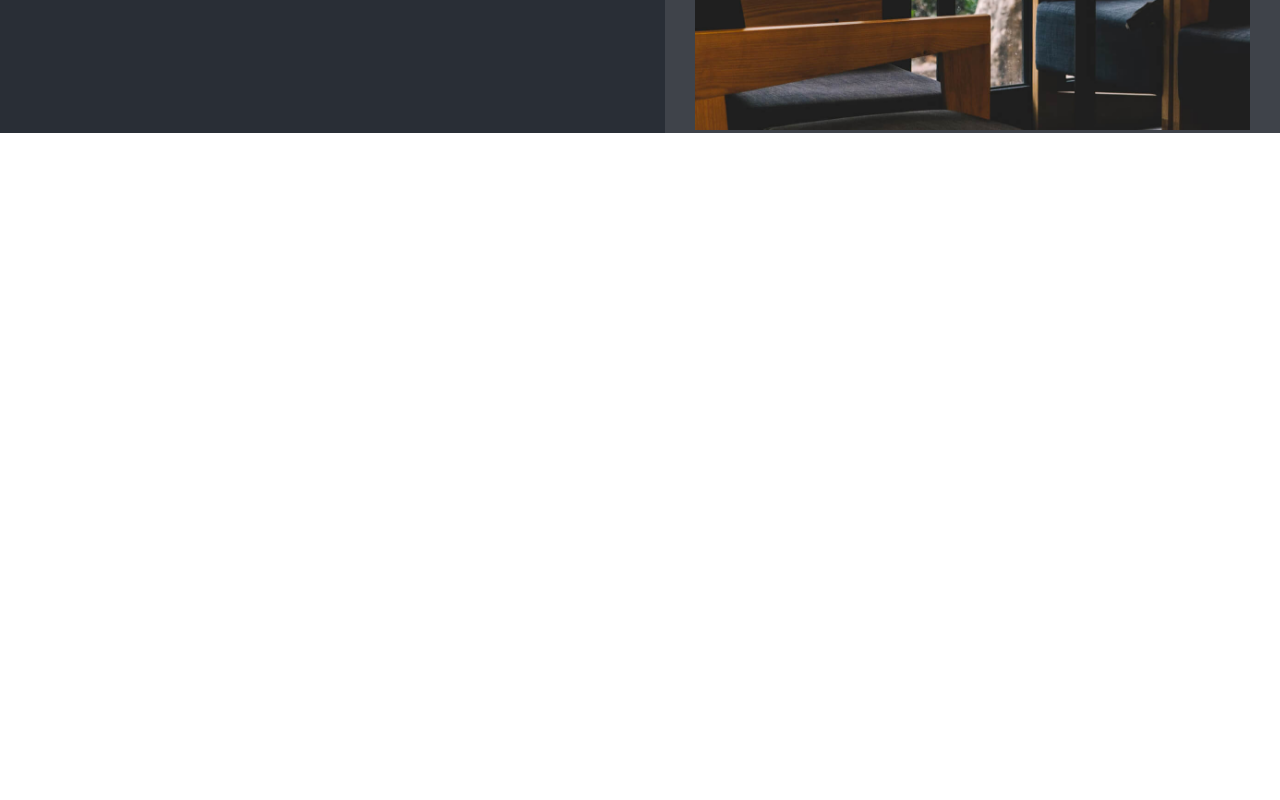
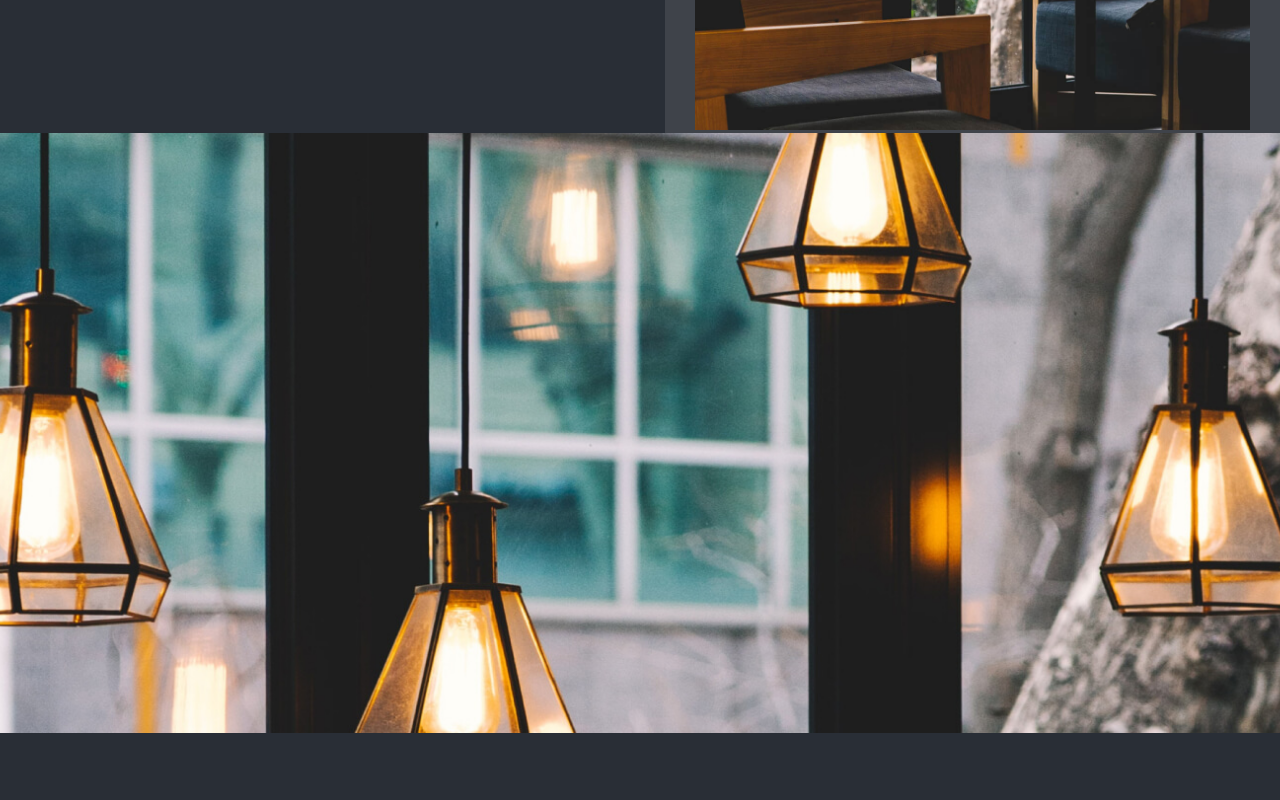
Before and after one commit to huthoinguyn/restaurent, a plain HTML site: page index.html in a window 1280 px wide. Shown: the part 1000-1800 px from the top of the page. Drawn offline with Linux system fonts and the light colour scheme.

Commit message:
add parallax

```diff
--- a/GlobalStyle/index.scss
+++ b/GlobalStyle/index.scss
@@ -15,6 +15,10 @@
 
 html {
   font-size: 62.5%;
+}
+
+body {
+  background-color: var(--primary);
 }
 
 .social-media {
@@ -91,7 +95,6 @@ html {
       justify-content: space-between;
       align-items: center;
       transition: height 150ms linear;
-      // overflow: hidden;
       .menu {
         display: flex;
         justify-content: center;
--- a/index.html
+++ b/index.html
@@ -106,6 +106,8 @@
         <!-- End Slider -->
         <div id="content"></div>
         <!-- End Content -->
+        <div class="parallax">
+        </div>
         <div id="footer">
             <div class="footer-top">
                 <div class="tagname">#TheTastEat</div>
--- a/style.scss
+++ b/style.scss
@@ -14,7 +14,6 @@
     color: $background;
   }
 }
-
 #slider {
   width: 100%;
   padding-top: 40px;
@@ -75,7 +74,15 @@
 }
 
 #content {
-  min-height: 100vh;
+  // min-height: 100vh;
+}
+.parallax {
+  height: 600px;
+  background-image: url("./images/parallax.jpg");
+  background-position: 50% 50%;
+  background-size: cover;
+  background-repeat: no-repeat;
+  background-attachment: fixed;
 }
 @media screen and (min-width: 769px) and (max-width: 990px) {
   #slider {
```
Also changed, not shown: GlobalStyle/index.css, images/parallax.jpg (added), style.css, 2 other files.
